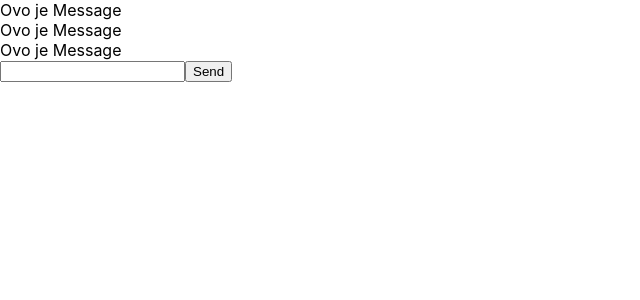
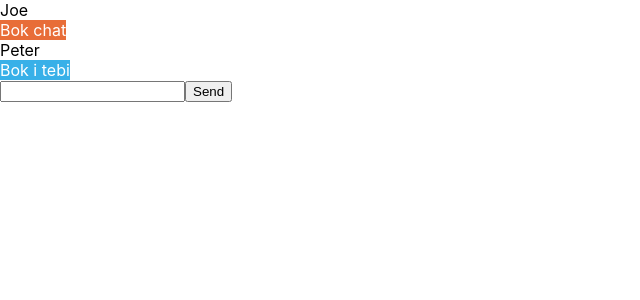
Before and after one commit to Ngimonyi/chat-app, a React (Create React App) app: page / in a window 1280 px wide. Shown: the top 300 px of the page, without its empty margins (0-640 px from the left). Built offline with nearby package versions, Linux system fonts and the light colour scheme.

Commit message:
Message component

```diff
--- a/src/components/ChatRoom.jsx
+++ b/src/components/ChatRoom.jsx
@@ -3,16 +3,20 @@ import Message from './Message';
 
 const ChatRoom = () => {
 
-    const messages = [1, 2, 3];
+    //const messages = [1, 2, 3];
 
     const handleInputMessage = (message) => {
         // ovdje ovu poruku trebamo posati na Scaledrone
     }
 
     return <div>
-        {messages.map(msg => {
-            return <Message />
-        })}
+        {/* {messages.map(msg => {
+            return <Message position={'hfjdhjfh'} />
+        })} */}
+
+        <Message message={"Bok chat"} member={"Joe"} position={"left"} />
+        <Message message={"Bok i tebi"} member={"Peter"} position={"right"} />
+
         <MessageInput onMessage={handleInputMessage} />
     </div>
 }
--- a/src/components/Message.jsx
+++ b/src/components/Message.jsx
@@ -1,6 +1,19 @@
-const Message = () => {
+const Message = ({
+    message,
+    member,
+    position, // can be 'left' or 'right'
+    textColor = '#FFF',
+    positionLeftColor = '#e86d38',
+    positionRightColor = '#38b0e8'
+}) => {
+
+    const messageBgColor = position === 'left'
+        ? positionLeftColor
+        : positionRightColor;
+
     return <div>
-        Ovo je Message
+        <div>{member}</div>
+        <span style={{ color: textColor, backgroundColor: messageBgColor }}>{message}</span>
     </div>
 }
 
--- a/src/components/MessageInput.jsx
+++ b/src/components/MessageInput.jsx
@@ -1,4 +1,4 @@
-import { useState, useEffect } from "react";
+import { useState } from "react";
 
 const MessageInput = ({ onMessage }) => {
     const [message, setMessage] = useState("");
```
